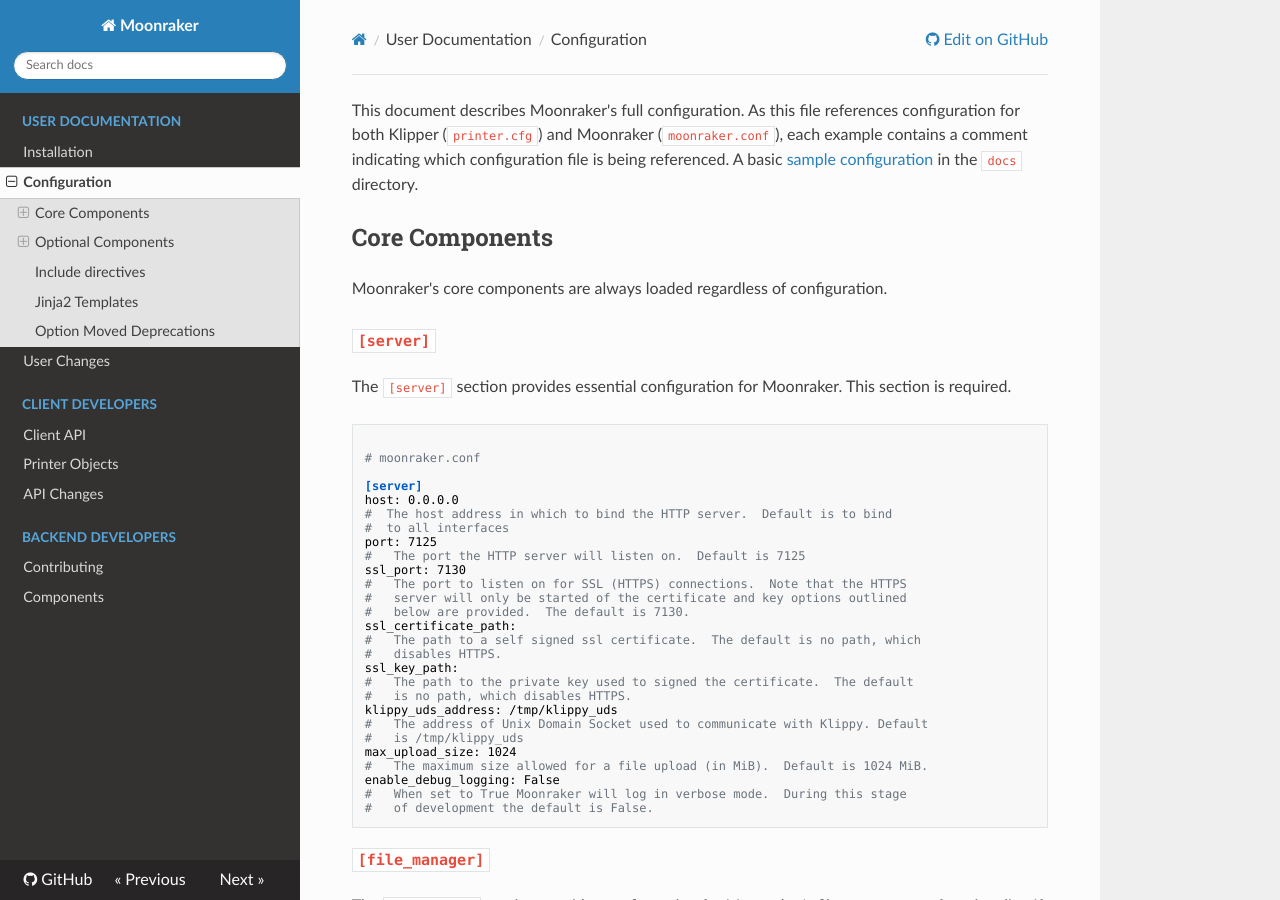
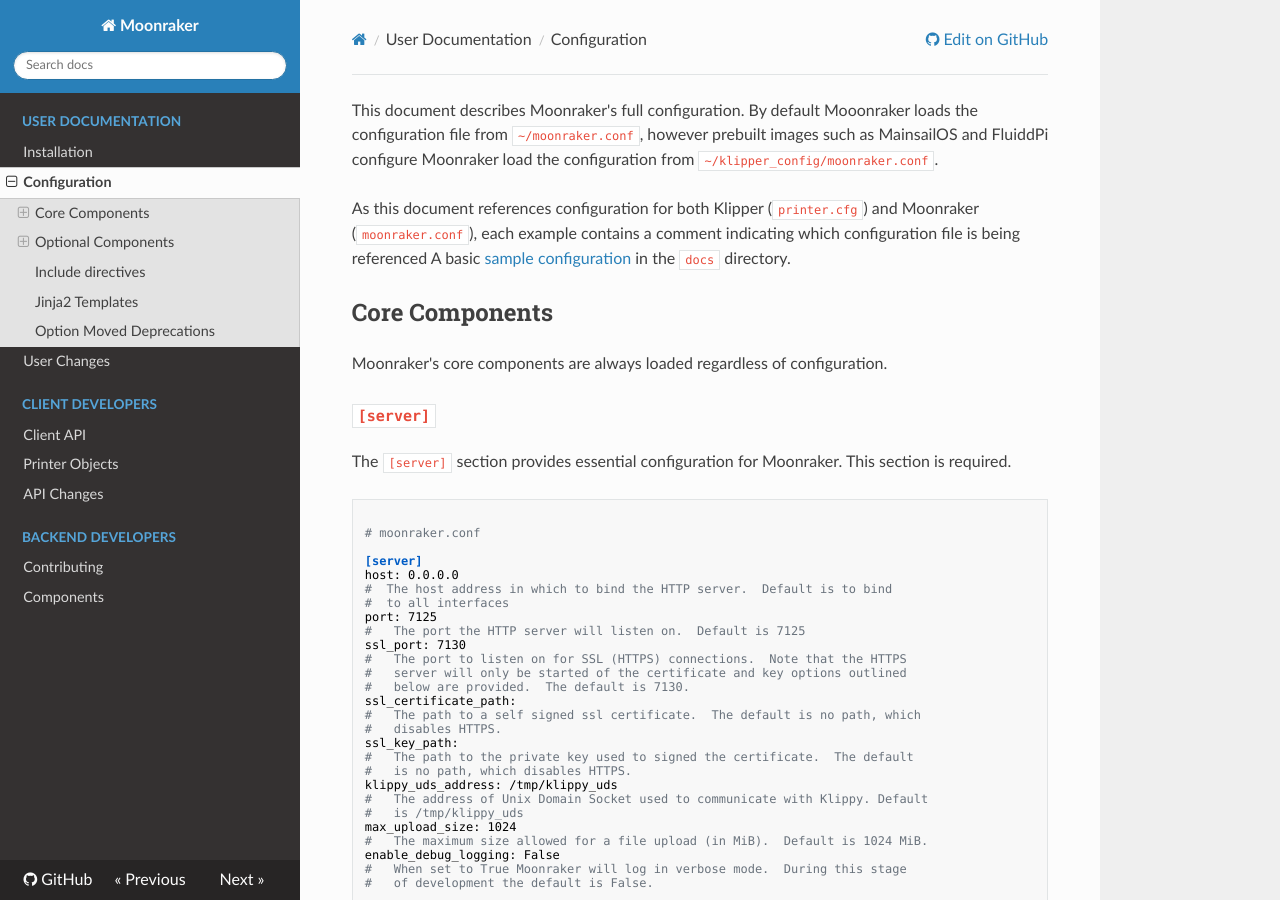
Before and after one commit to Marirossibn/moonraker, an MkDocs documentation site: the page built from docs/configuration.md, in a window 1280 px wide and 900 px high. Built offline with MkDocs 1.6.1, drawn with Linux system fonts in a browser that asks for light colours; nearby versions of some CDN libraries.

Commit message:
docs: clarify location of moonraker.conf
Signed-off-by:  Eric Callahan <arksine.code@gmail.com>

```diff
--- a/docs/configuration.md
+++ b/docs/configuration.md
@@ -1,8 +1,12 @@
 #
-This document describes Moonraker's full configuration.  As this file
-references configuration for both Klipper (`printer.cfg`) and Moonraker
-(`moonraker.conf`), each example contains a comment indicating which
-configuration file is being referenced. A basic
+This document describes Moonraker's full configuration. By default Mooonraker
+loads the configuration file from `~/moonraker.conf`, however prebuilt
+images such as MainsailOS and FluiddPi configure Moonraker load the
+configuration from `~/klipper_config/moonraker.conf`.
+
+As this document references configuration for both Klipper (`printer.cfg`)
+and Moonraker (`moonraker.conf`), each example contains a comment indicating
+which configuration file is being referenced A basic
 [sample configuration](./moonraker.conf) in the `docs` directory.
 
 ## Core Components
--- a/docs/moonraker.conf
+++ b/docs/moonraker.conf
@@ -1,4 +1,8 @@
 # Sample Moonraker Configuration File
+#
+# !!! Moonraker does not load this file.  See configuration.md !!!
+# !!! for details on path to Moonraker's configuration.        !!!
+#
 
 [server]
 # Bind server defaults of 0.0.0.0, port 7125
```
